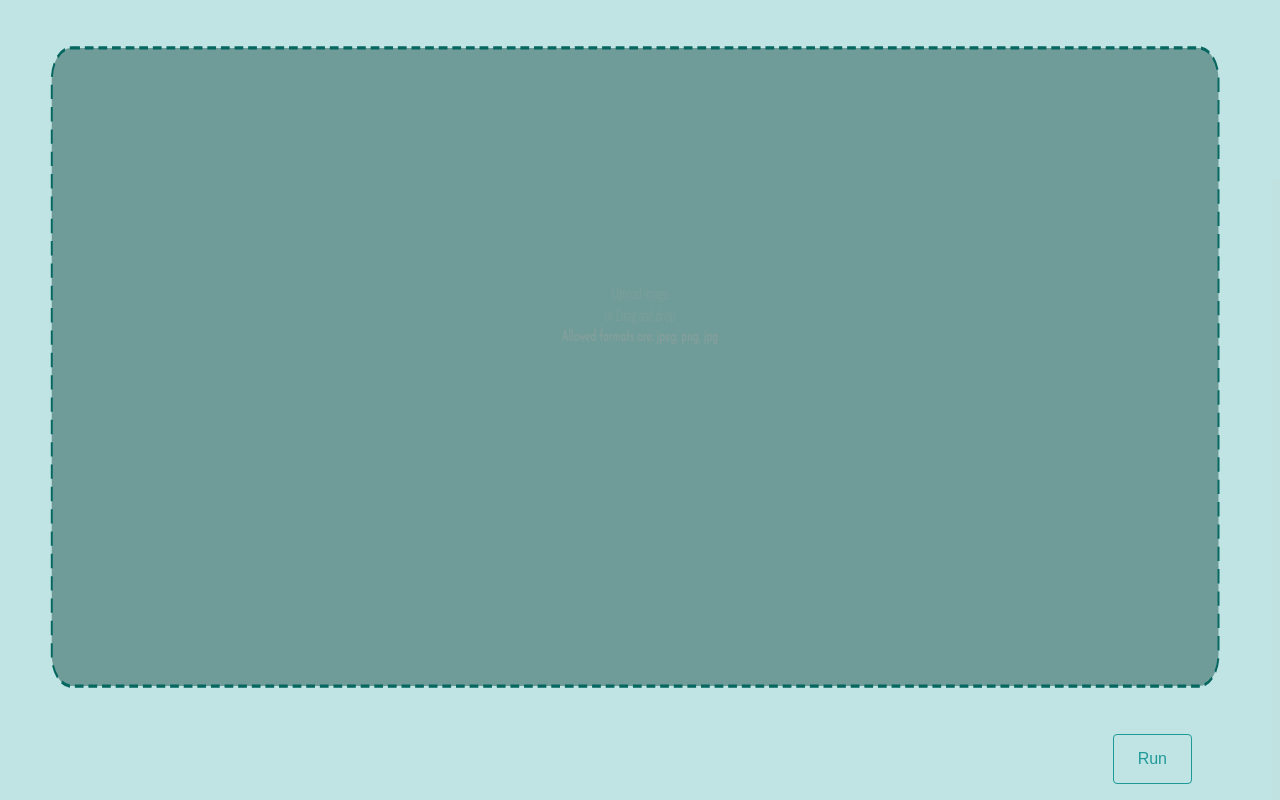
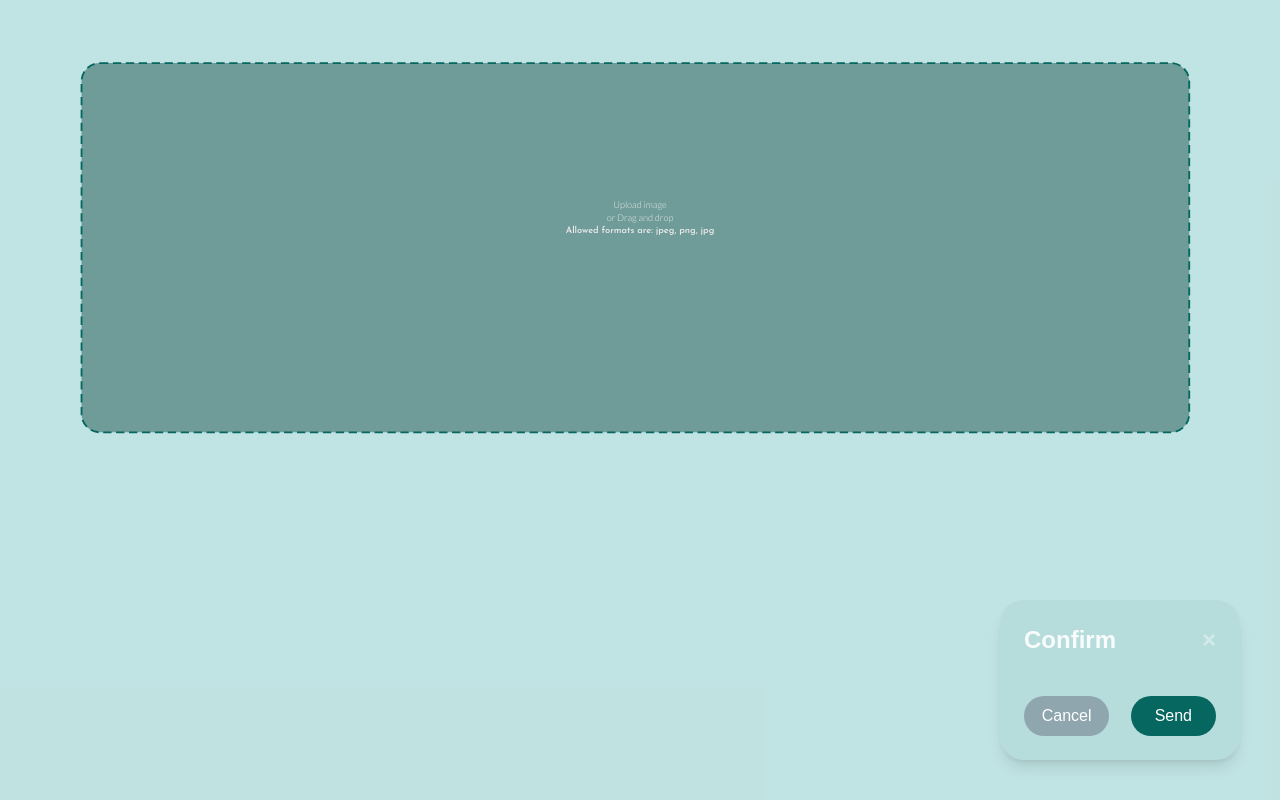
Before and after one commit to checkioname/NanoScope, a Next.js app in the folder app--nanoscope-front/: page /home in a window 1280 px wide. Both pictures are taken after a click on the button "Run". Shown: the part 1600-2400 px from the top of the page. Built offline with nearby package versions, Linux system fonts and the light colour scheme.

Commit message:
Feat: animated button

```diff
--- a/app--nanoscope-front/package.json
+++ b/app--nanoscope-front/package.json
@@ -10,6 +10,7 @@
   },
   "dependencies": {
     "@next/font": "^14.2.15",
+    "framer-motion": "^12.23.3",
     "lucide-react": "^0.525.0",
     "next": "15.3.4",
     "react": "^19.0.0",
--- /dev/null
+++ b/app--nanoscope-front/src/app/components/button-dialog/button.js
@@ -0,0 +1,73 @@
+"use client";
+
+import { useState } from "react";
+import { motion, AnimatePresence } from "framer-motion";
+
+export default function ButtonDialog({ onRun }) {
+  const [isExpanded, setIsExpanded] = useState(false);
+
+  return (
+    <motion.div className="w-1/5 relative">
+      <AnimatePresence initial={false}>
+        {!isExpanded && (
+          <motion.button
+            layoutId="run-button"
+            className="w-full cursor-pointer bg-[#05675F] text-white font-bold rounded-lg px-8 py-4 shadow-lg"
+            onClick={() => setIsExpanded(true)}
+            initial={{ borderRadius: 12 }}
+            animate={{ borderRadius: 12 }}
+            exit={{ opacity: 0, scale: 0.95 }}
+            whileHover={{
+              scale: 1.05,
+              boxShadow: "0px 0px 10px rgba(0,0,0,0.3)",
+            }}
+            transition={{ type: "spring", stiffness: 250, damping: 32 }}
+          >
+           Run
+          </motion.button>
+        )}
+
+        {isExpanded && (
+          <motion.div
+            layoutId="run-button"
+            className="bg-[#05675F]/5 rounded-lg shadow-lg p-6 h-4/6"
+            initial={{ opacity: 0 }}
+            animate={{ opacity: 1, borderRadius: 24 }}
+            exit={{ opacity: 0 }}
+            transition={{ type: "spring", stiffness: 200, damping: 40 }}
+            style={{ minHeight: 150 }}
+          >
+            <div className="flex justify-between items-start mb-4">
+              <h2 className="text-2xl font-semibold text-white/90">Confirm</h2>
+              <button
+                onClick={() => setIsExpanded(false)}
+                aria-label="Close panel"
+                className="text-white/40 hover:text-gray-900 font-bold text-2xl select-none"
+              >
+                &times;
+              </button>
+            </div>
+            <br />
+            {/* Aqui você pode colocar formulários, resultados e o que precisar */}
+            {onRun && (
+              <div className="w-full flex justify-between">
+                <button
+                  className="px-4 py-2 w-4/9 rounded-full bg-gray-500/50 text-white rounded hover:bg-[#044c48]"
+                  onClick={onRun}
+                >
+                  Cancel
+                </button>
+                <button
+                  className="px-4 py-2 w-4/9 rounded-full bg-[#05675F] text-white rounded hover:bg-[#044c48]"
+                  onClick={onRun}
+                >
+                  Send
+                </button>
+              </div>
+            )}
+          </motion.div>
+        )}
+      </AnimatePresence>
+    </motion.div>
+  );
+}
--- a/app--nanoscope-front/src/app/components/upload-svg/upload.js
+++ b/app--nanoscope-front/src/app/components/upload-svg/upload.js
@@ -1,39 +1,27 @@
 "use client";
 
+import { useState } from "react";
+import { motion } from "framer-motion";
 import { Josefin_Sans } from "next/font/google";
-import { useRef, useState } from "react";
 
 const josefin = Josefin_Sans({
   weight: "600",
   subsets: ["latin"],
 });
 
-export default function UploadSVG() {
-  const inputFileRef = useRef(null);
-  const [isDragging, setIsDragging] = useState(false);
-
-  function handleClick() {
-    if (inputFileRef.current) {
-      inputFileRef.current.click();
-    }
-  }
-
-  function handleFileChange(event) {
-    const file = event.target.files[0];
-    if (file) {
-      alert(`Selected file: ${file.name}`);
-      // Aqui você pode fazer o upload, enviar para backend, etc.
-    }
-  }
-
+export default function UploadSVG({
+  onFileSelect,
+  onClick,
+  isDragging,
+  setIsDragging,
+  shrink = false, // nova prop para controlar escala
+}) {
   function handleDrop(event) {
     event.preventDefault();
     setIsDragging(false);
-
     const files = event.dataTransfer.files;
-    if (files.length) {
-      alert(`Dragged file: ${files[0].name}`);
-      // Aqui você pode enviar o arquivo para sua API
+    if (files.length && onFileSelect) {
+      onFileSelect(files[0]);
     }
   }
 
@@ -48,7 +36,12 @@ export default function UploadSVG() {
   }
 
   return (
-    <>
+    <motion.div
+      style={{ originX: 0 }}
+      animate={{ scaleX: shrink ? 0.5 : 1 }}
+      transition={{ duration: 0.6, ease: "easeOut" }}
+      className="w-full h-full"
+    >
       <svg
         width="100%"
         height="100%"
@@ -56,29 +49,42 @@ export default function UploadSVG() {
         fill="none"
         xmlns="http://www.w3.org/2000/svg"
         preserveAspectRatio="none"
-        className="font-sans"
-        style={{ fontFamily: "'Lato', sans-serif" }}
+        className={`font-sans transition-all duration-700 ease-in-out`}
         onDrop={handleDrop}
         onDragOver={handleDragOver}
         onDragLeave={handleDragLeave}
-        onClick={handleClick}
+        onClick={onClick}
+        style={{ cursor: "pointer" }}
       >
+        <rect
+          x="9"
+          y="5"
+          width="240"
+          height="80"
+          rx="4"
+          fill="#215651"
+          fillOpacity={isDragging ? 0.7 : 0.5}
+          stroke="#05675F"
+          strokeWidth={0.4}
+          strokeDasharray="1.8 1"
+          className="transition-all duration-300"
+        />
         <text
-          x="50%" // posição horizontal central
-          y="40%" // posição vertical central
-          dominantBaseline="middle" // alinhamento vertical central
-          textAnchor="middle" // alinhamento horizontal central
+          x="50%"
+          y="40%"
+          dominantBaseline="middle"
+          textAnchor="middle"
           fill="#E9E9E9"
           fontSize="2"
           fontFamily="'Lato', sans-serif"
         >
           Upload image
-        </text>{" "}
+        </text>
         <text
-          x="50%" // posição horizontal central
-          y="43%" // posição vertical central
-          dominantBaseline="middle" // alinhamento vertical central
-          textAnchor="middle" // alinhamento horizontal central
+          x="50%"
+          y="43%"
+          dominantBaseline="middle"
+          textAnchor="middle"
           fill="#E9E9E9"
           fontSize="2"
           fontFamily="'Lato', sans-serif"
@@ -86,36 +92,17 @@ export default function UploadSVG() {
           or Drag and drop
         </text>
         <text
-          x="50%" // posição horizontal central
-          y="46%" // posição vertical central
-          dominantBaseline="middle" // alinhamento vertical central
-          textAnchor="middle" // alinhamento horizontal central
+          x="50%"
+          y="46%"
+          dominantBaseline="middle"
+          textAnchor="middle"
           fill="#E9E9E9"
           fontSize="2"
           className={josefin.className}
         >
           Allowed formats are: jpeg, png, jpg
         </text>
-        <rect
-          x="9"
-          y="5"
-          width="240"
-          height="80"
-          rx="4"
-          fill="#215651"
-          fillOpacity="0.5"
-          stroke="#05675F"
-          strokeWidth="0.4"
-          strokeDasharray="1.8 1" // camelCase
-        />
       </svg>
-      <input
-        type="file"
-        accept="image/*"
-        ref={inputFileRef}
-        style={{ display: "none" }}
-        onChange={handleFileChange}
-      />
-    </>
+    </motion.div>
   );
 }
--- a/app--nanoscope-front/src/app/demo/demo.js
+++ b/app--nanoscope-front/src/app/demo/demo.js
@@ -1,25 +1,71 @@
 "use client";
 
 import { useRef, useState } from "react";
-import { Josefin_Sans } from 'next/font/google';
 import UploadSVG from "../components/upload-svg/upload";
-
-const josefin = Josefin_Sans({
-     weight: '600',
-     subsets: ['latin'],
-   });
+import { motion, AnimatePresence } from "framer-motion";
+import ButtonDialog from "../components/button-dialog/button";
 
 export default function Demo() {
+  const inputFileRef = useRef(null);
+  const [file, setFile] = useState(null);
+  const [isDragging, setIsDragging] = useState(false);
+  const [diagnostico, setDiagnostico] = useState("");
+  const [isExpanded, setIsExpanded] = useState(false);
+
+  function handleFileSelect(selectedFile) {
+    if (!selectedFile) return;
+
+    const reader = new FileReader();
+    reader.onload = () => {
+      setFile(reader.result);
+      setDiagnostico("Diagnóstico simulado: Resultado positivo."); // Ajuste conforme backend/real
+      setIsExpanded(false);
+    };
+    reader.readAsDataURL(selectedFile);
+  }
+
+  function handleRun() {
+    alert("Run executado!");
+  }
+
   return (
     <div className="min-h-screen bg-[#1E9A99]/10 flex justify-between ">
-      <div className="w-full bg-[#1E9A99]/20  p-2 flex flex-col">
-        <UploadSVG/>
-        <div className="w-full flex justify-end">
-          <div className="flex flex-col items-end justify-around p-2 mr-18">
-            <button className="bg-transparent border rounded p-3 px-6 border-[#1E9A99] hover:bg-[#1E9A99] text-[#1E9A99] hover:text-black">
-              <span>Run</span>
-            </button>
-          </div>
+      <div className="w-full bg-[#1E9A99]/20  p-10 flex flex-col">
+        <div className="">
+          <UploadSVG
+            onFileSelect={handleFileSelect}
+            isDragging={isDragging}
+            setIsDragging={setIsDragging}
+            shrink={!!file} // reduz quando o arquivo está carregado
+          />
+          <input
+            type="file"
+            accept="image/*"
+            ref={inputFileRef}
+            style={{ display: "none" }}
+            onChange={(e) => handleFileSelect(e.target.files[0])}
+          />
+        </div>
+
+        {file && (
+          <AnimatePresence>
+            {file && (
+              <motion.img
+                key="uploaded-image"
+                src={file}
+                alt="Imagem carregada"
+                draggable={false}
+                initial={{ opacity: 0, scale: 0.9 }} // estado inicial da animação (invisível e menor)
+                animate={{ opacity: 1, scale: 1 }} // estado quando animado (visível e tamanho normal)
+                exit={{ opacity: 0, scale: 0.9 }} // animação de saída (sumir)
+                transition={{ duration: 0.8, ease: "easeInOut" }} // tempo e easing da animação
+                className="w-1/2 h-5/6 object-fill rounded-lg"
+              />
+            )}
+          </AnimatePresence>
+        )}
+        <div className="h-full flex justify-end items-end">
+          {!file && <ButtonDialog onRun={handleRun} />}
         </div>
       </div>
     </div>
--- /dev/null
+++ b/package.json
@@ -0,0 +1,5 @@
+{
+  "dependencies": {
+    "framer-motion": "^12.23.3"
+  }
+}
```
Also changed, not shown: 2 other files (tests, documents, lock files or other folders).
